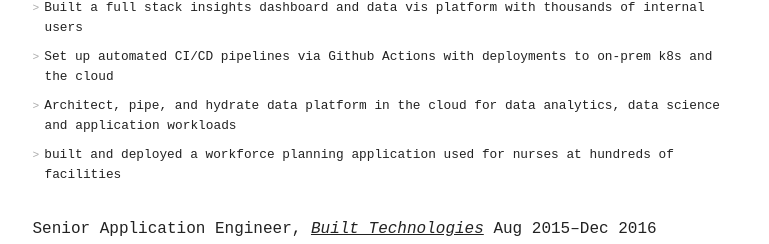
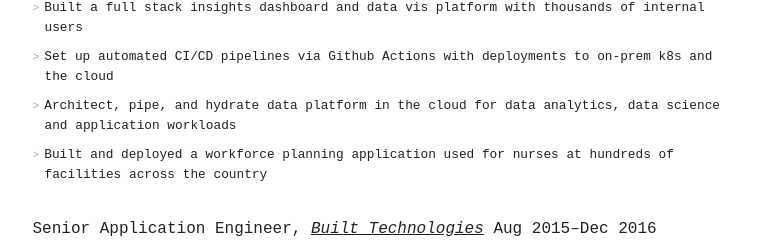
Before and after one commit to banjeremy/banjeremy.github.io, a Gatsby site: page /resume in a window 1280 px wide. Shown: the part 913-1157 px from the top of the page, without its empty margins (255-1024 px from the left). Built offline with nearby package versions, Linux system fonts and the light colour scheme; Gatsby itself is replaced by a stand-in of ours.

Commit message:
few lil tweaks

```diff
--- a/data/markdown/jeremy_jones_resume.md
+++ b/data/markdown/jeremy_jones_resume.md
@@ -44,7 +44,7 @@ Software Engineer
 - Built a full stack insights dashboard and data vis platform with thousands of internal users
 - Set up automated CI/CD pipelines via Github Actions with deployments to on-prem k8s and the cloud
 - Architect, pipe, and hydrate data platform in the cloud for data analytics, data science and application workloads
-- built and deployed a workforce planning application used for nurses at hundreds of facilities
+- Built and deployed a workforce planning application used for nurses at hundreds of facilities across the country
 
 **Senior Application Engineer**, [_Built Technologies_](https://getbuilt.com/) Aug 2015–Dec 2016
 
```
